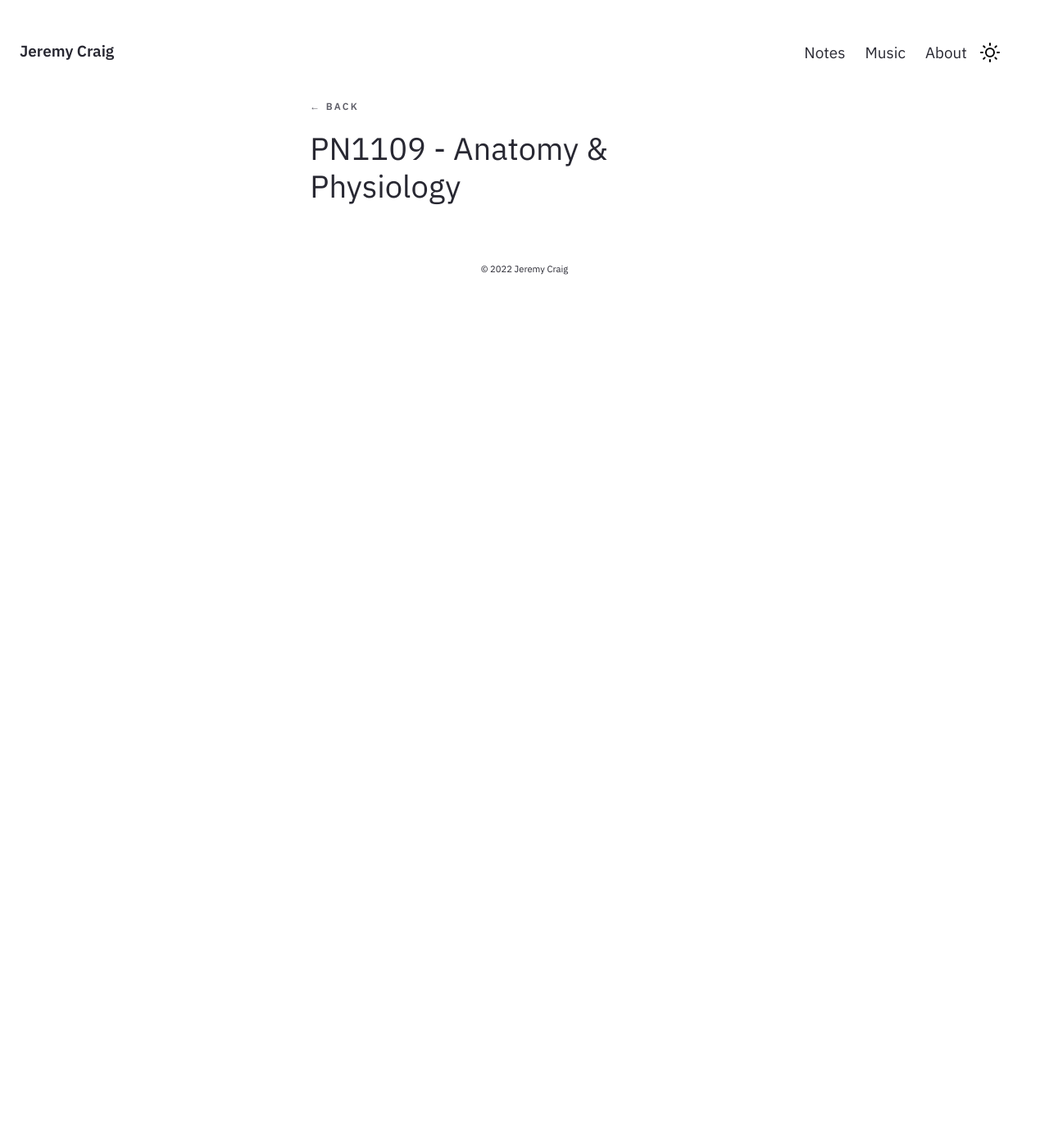
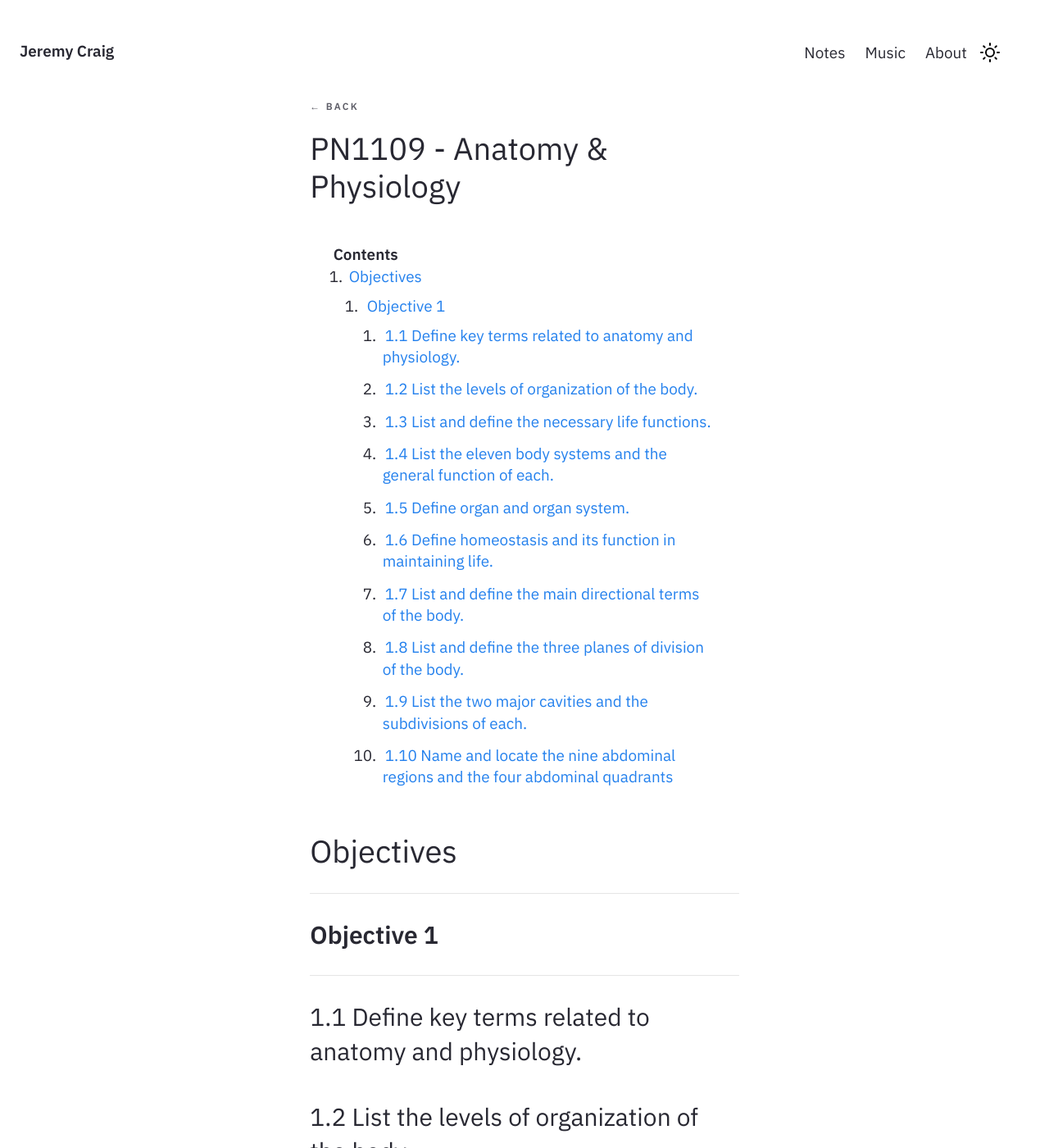
Before and after one commit to jeremycsaunders/jeremycsaunders.github.io, a Jekyll site: the page built from _notes/Public/PN1109 - Anatomy & Physiology.md, in a window 1280 px wide and 1400 px high. Shown: the whole window at 82% size. Built offline with Jekyll 4.4.1, drawn with Linux system fonts in a browser that asks for light colours; some of the changed text lies outside the part shown.

Commit message:
Update PN1109 - Anatomy & Physiology.md

```diff
--- a/_notes/Public/PN1109 - Anatomy & Physiology.md
+++ b/_notes/Public/PN1109 - Anatomy & Physiology.md
@@ -7,3 +7,27 @@ tags: #anatomy #physiology #nursing
 
 * TOC
 {:toc}
+
+# Objectives
+--------------
+## Objective 1
+--------------
+### 1.1 Define key terms related to anatomy and physiology.
+
+### 1.2 List the levels of organization of the body.
+
+### 1.3 List and define the necessary life functions.
+
+### 1.4 List the eleven body systems and the general function of each.
+
+### 1.5 Define organ and organ system.
+
+### 1.6 Define homeostasis and its function in maintaining life.
+
+### 1.7 List and define the main directional terms of the body.
+
+### 1.8 List and define the three planes of division of the body.
+
+### 1.9 List the two major cavities and the subdivisions of each.
+
+### 1.10 Name and locate the nine abdominal regions and the four abdominal quadrants
```
